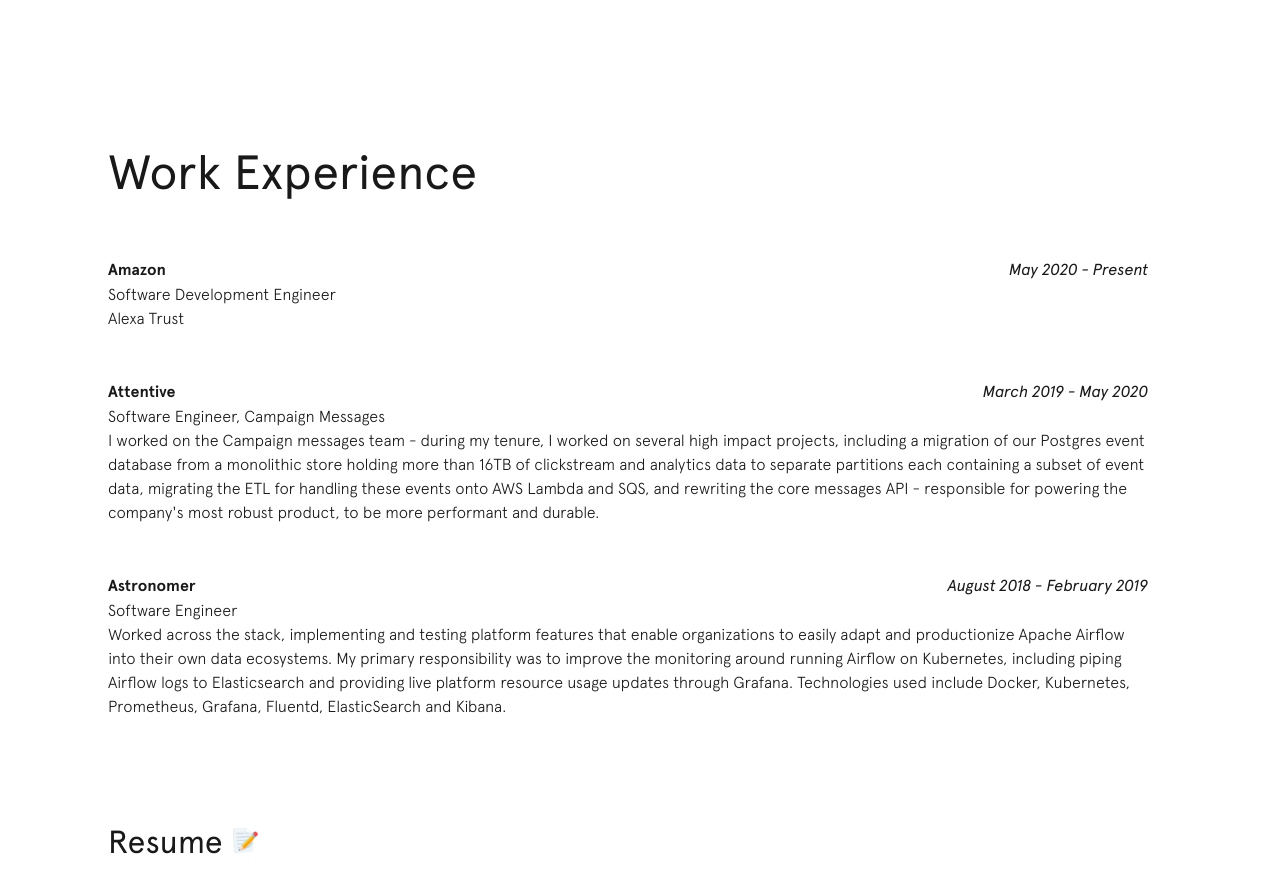
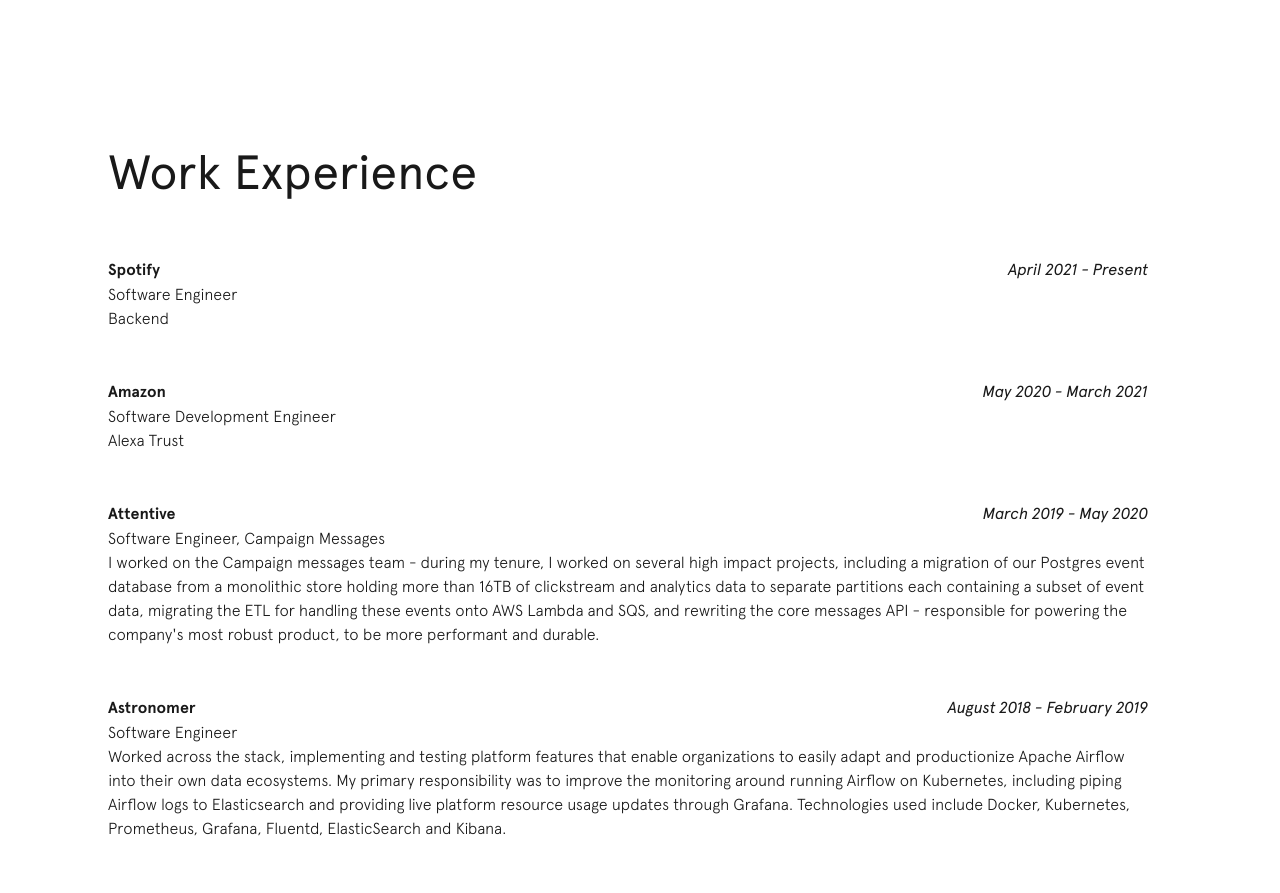
Before and after one commit to rhwang10/rhwang10.github.io, a Jekyll site: the page built from index.html, in a window 1280 px wide and 900 px high, scrolled down 1320 px. Shown: the top 893 px of the window. Built offline with Jekyll 4.4.1, drawn with Linux system fonts in a browser that asks for light colours.

Commit message:
Update experience

```diff
--- a/_data/experience.yml
+++ b/_data/experience.yml
@@ -1,6 +1,11 @@
+- company: Spotify
+  url: http://spotify.com/
+  timerange: April 2021 - Present
+  position: Software Engineer
+  blurb: Backend
 - company: Amazon
   url: https://www.amazon.jobs/en/
-  timerange: May 2020 - Present
+  timerange: May 2020 - March 2021
   position: Software Development Engineer
   blurb: Alexa Trust
 - company: Attentive
```
